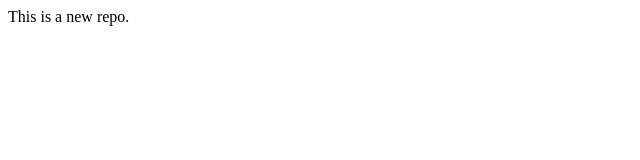
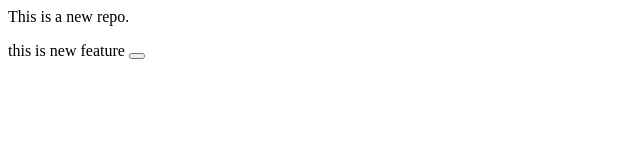
Before and after one commit to abhik8250/localrepo, a plain HTML site: page index.html in a window 1280 px wide. Shown: the whole page, without its empty margins (0-640 px from the left). Drawn offline with Linux system fonts and the light colour scheme.

Commit message:
add button

```diff
--- a/index.html
+++ b/index.html
@@ -1 +1,2 @@
 <p>This is a new repo.</p>
+<p>this is new feature <button></button></p>
```
